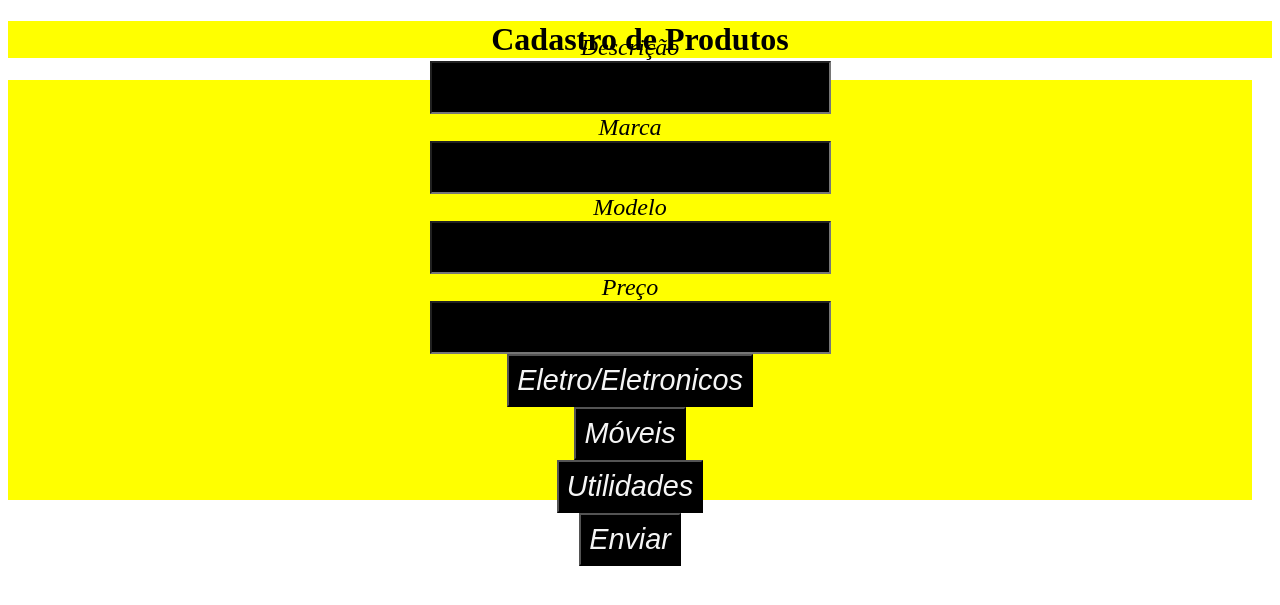
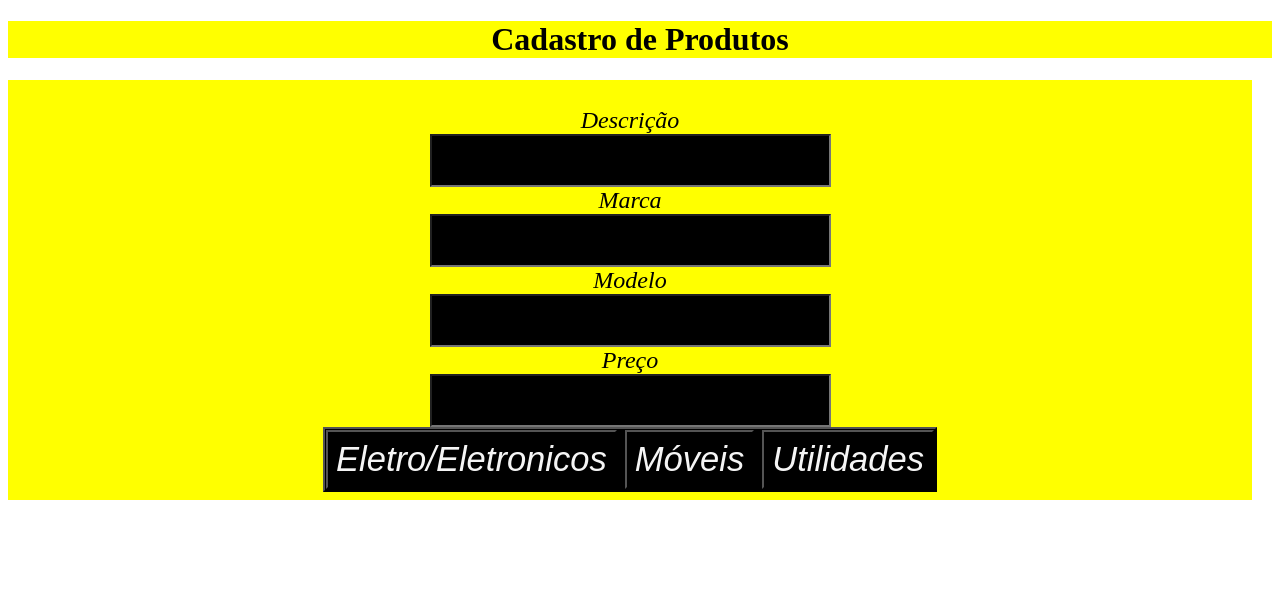
Before and after one commit to Matheus-Dimon/djangofullstack, a Django app: page /produtos/ in a window 1280 px wide. Shown: the top 605 px of the page. Run offline with Django 4.2, Linux system fonts and the light colour scheme.

Commit message:
corrigindo problemas na lógica do html e css

```diff
--- a/magazine/static/css/style_produtos.css
+++ b/magazine/static/css/style_produtos.css
@@ -22,7 +22,8 @@
     height: 50vh;
     padding-top: 20px;
    }
-   .form-control-sm {background-color: black;
+   .form-control-sm {
+        background-color: black;
     color: whitesmoke;
     font-style: italic;
     padding: 8px 8px;
@@ -31,20 +32,22 @@
 
    }
 
+button{
+        background-color: black;
+    color: whitesmoke;
+    font-style: italic;
+    padding: 1px 1px;
+    font-size:larger;
+    text-align: center;
+
+   }
+
    .but{
-    background: linear-gradient(-30deg, #0b1b3d 50%, #08142b 50%);
-    padding: 10px 15px;
-    margin: 8px;
-    display: inline-block;
-    -webkit-transform: translate(0%, 0%);
-            transform: translate(0%, 0%);
-    overflow: hidden;
-    color: #d4e0f7;
-    font-size: 8px;
-    letter-spacing: 2.5px;
+        background-color: black;
+    color: whitesmoke;
+    font-style: italic;
+    padding: 8px 8px;
+    font-size:larger;
     text-align: center;
-    text-transform: uppercase;
-    text-decoration: none;
-    -webkit-box-shadow: 0 20px 50px rgba(0, 0, 0, 0.5);
-            box-shadow: 0 20px 50px rgba(0, 0, 0, 0.5);
-    }
+
+   }
--- a/magazine/templates/produtos.html
+++ b/magazine/templates/produtos.html
@@ -20,11 +20,12 @@
         Modelo<input name="modelo" type="text" class="form-control-sm">
         Preço<input name="preço" type="number" class="form-control-sm">
 
-        <input class = "form-control-sm" id="ele" type="button" value="Eletro/Eletronicos" onclick="tipo_select()">
-        <input class = "form-control-sm" id="mov" type="button" value="Móveis" onclick="tipo_select()">
-        <input class = "form-control-sm" id="uti" type="button" value="Utilidades" onclick="tipo_select()">
+        <button>
+        <input class = "but" id="ele" type="button" value="Eletro/Eletronicos" onclick="tipo_select(choseele)">
+        <input class = "but" id="mov" type="button" value="Móveis" onclick="tipo_select(chosemov)">
+        <input class = "but" id="uti" type="button" value="Utilidades" onclick="tipo_select(choseuti)">
+        </button>
 
-        <button class = "form-control-sm"> Enviar </button>
 
     </div>
 </form>
```
Also changed, not shown: 1 other file.
